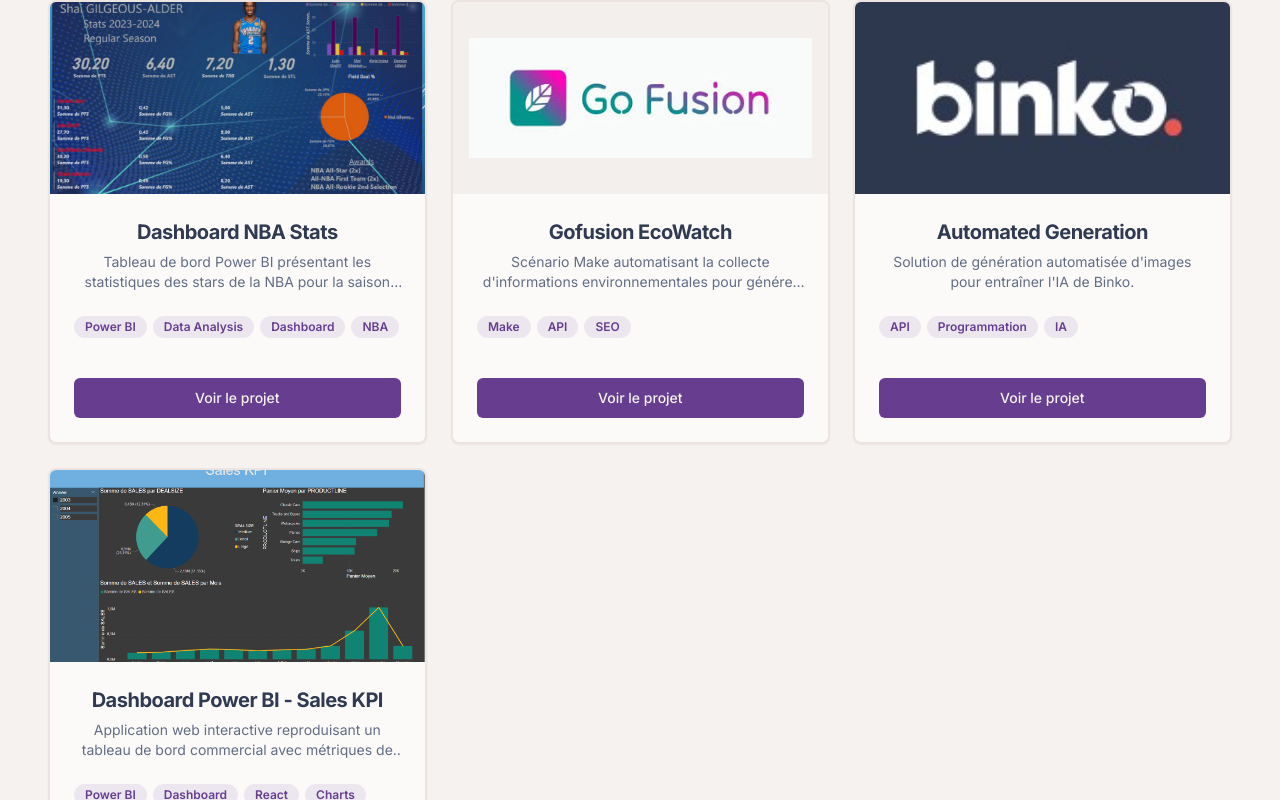
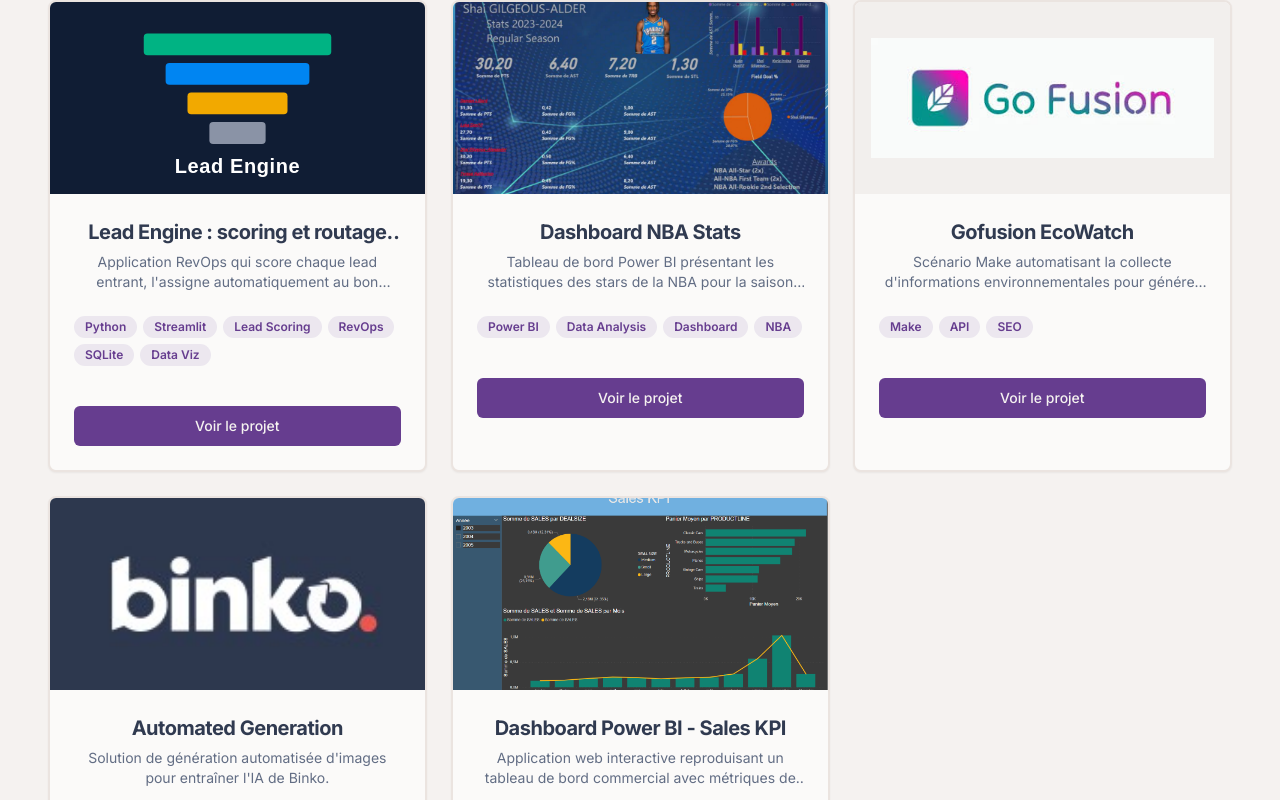
Before and after one commit to MrPelenga/projet-cv-portfolio-powerbi, a React (Vite) app: page /projets in a window 1280 px wide. Shown: the part 1113-1913 px from the top of the page. Built offline with nearby package versions, Linux system fonts and the light colour scheme.

Commit message:
Changes
Co-authored-by: MrPelenga <160507527+MrPelenga@users.noreply.github.com>

```diff
--- a/src/components/ProjectsList.tsx
+++ b/src/components/ProjectsList.tsx
@@ -11,6 +11,7 @@ import ProjectCaseStudyModal from '@/components/ProjectCaseStudyModal';
 export interface Project {
   id: string;
   title: string;
+  title_en?: string;
   description: string;
   description_en?: string;
   image: string;
@@ -79,7 +80,7 @@ const ProjectsList = ({ limit, projects }: ProjectsListProps) => {
   const getTags = (project: Project) =>
     language === 'en' && project.tags_en ? project.tags_en : project.tags;
 
-  const hasCaseStudy = (projectId: string) => projectId === '1' || projectId === '2' || projectId === '3';
+  const hasCaseStudy = (projectId: string) => projectId === '1' || projectId === '2' || projectId === '3' || projectId === '5';
 
   const handleViewProject = (project: Project) => {
     if (hasCaseStudy(project.id)) {
@@ -123,7 +124,7 @@ const ProjectsList = ({ limit, projects }: ProjectsListProps) => {
             </div>
 
             <CardHeader>
-              <CardTitle className="text-xl font-bold line-clamp-1 text-foreground">{project.title}</CardTitle>
+              <CardTitle className="text-xl font-bold line-clamp-1 text-foreground">{language === 'en' && project.title_en ? project.title_en : project.title}</CardTitle>
               <CardDescription className="line-clamp-2">{getDescription(project)}</CardDescription>
             </CardHeader>
 
--- a/src/data/projects/index.tsx
+++ b/src/data/projects/index.tsx
@@ -4,12 +4,13 @@ import { project1 } from './project1';
 import { project2 } from './project2';
 import { project3 } from './project3';
 import { project4 } from './project4';
+import { project5 } from './project5';
 
 // Combine all projects in one array for easy access
-export const allProjects: Project[] = [project1, project2, project3, project4];
+export const allProjects: Project[] = [project5, project1, project2, project3, project4];
 
 // Export individual projects for direct access
-export { project1, project2, project3, project4 };
+export { project1, project2, project3, project4, project5 };
 
 // Helper function to get a project by ID
 export const getProjectById = (id: string): Project | undefined => {
--- a/src/pages/ProjectDetailPage.tsx
+++ b/src/pages/ProjectDetailPage.tsx
@@ -50,7 +50,7 @@ const ProjectDetailPage = () => {
           <div className="max-w-7xl mx-auto">
             <div className="flex flex-wrap items-center justify-between">
               <div>
-                <h1 className="text-4xl font-bold mb-2">{project.title}</h1>
+                <h1 className="text-4xl font-bold mb-2">{language === 'en' && project.title_en ? project.title_en : project.title}</h1>
                 <div className="flex flex-wrap gap-2 mb-4">
                   {tags.map(tag => <Badge key={tag} variant="secondary">{tag}</Badge>)}
                 </div>
```
